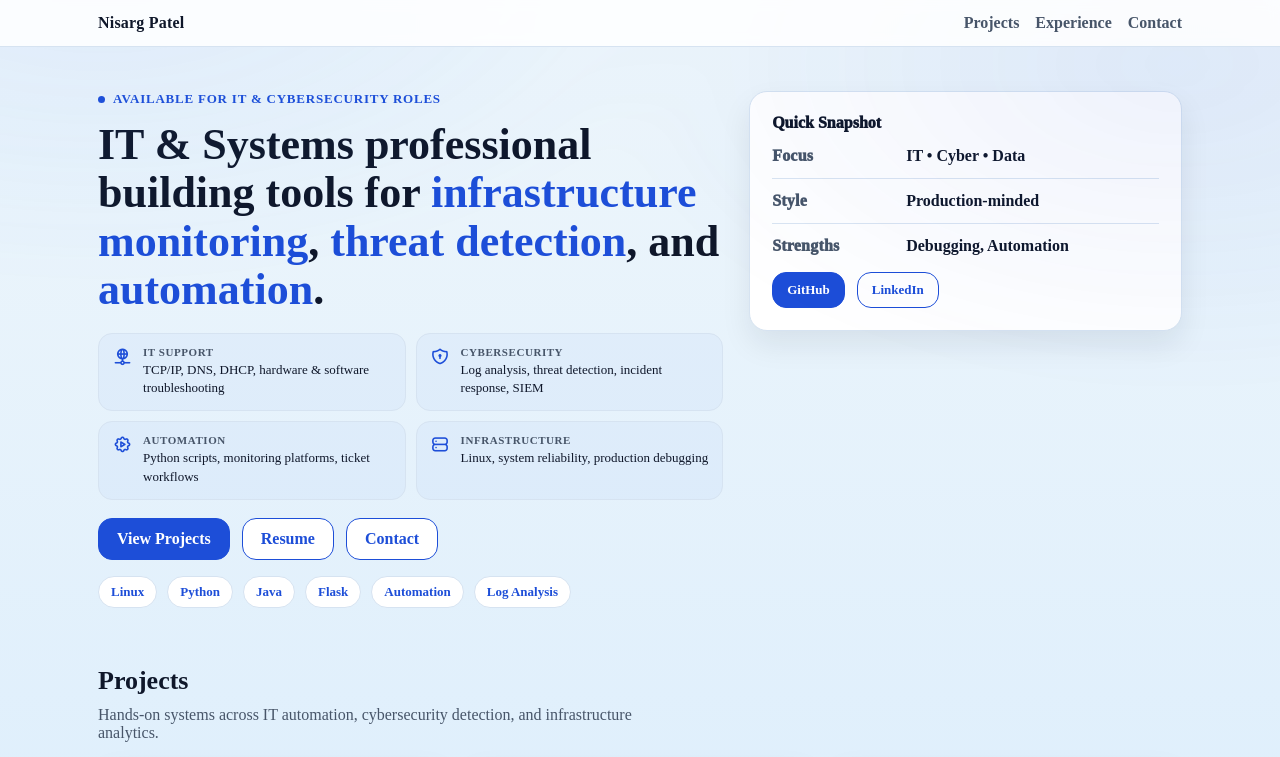
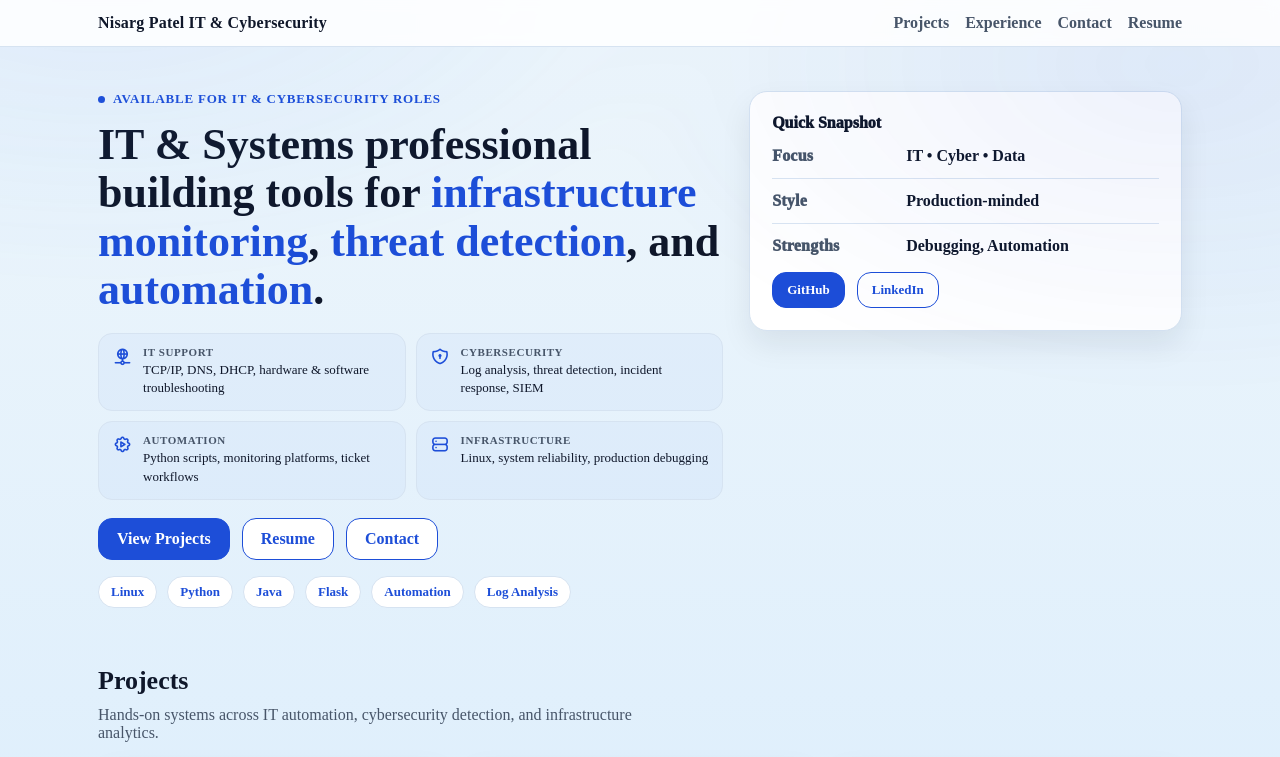
Before and after one commit to NisargPatel07/Portfolio, a plain HTML site: page index.html in a window 1280 px wide. Shown: the top 757 px of the page. Drawn offline with Linux system fonts and the light colour scheme.

Commit message:
commit10

```diff
--- a/index.html
+++ b/index.html
@@ -13,11 +13,15 @@
 
   <header class="nav">
     <div class="nav-inner">
-      <a class="logo" href="index.html">Nisarg Patel</a>
+      <a class="logo" href="index.html">
+        <span class="nav-name-text">Nisarg Patel</span>
+        <span class="nav-role">IT &amp; Cybersecurity</span>
+      </a>
       <nav class="links">
         <a href="#projects">Projects</a>
         <a href="#experience">Experience</a>
         <a href="#contact">Contact</a>
+        <a href="https://drive.google.com/file/d/1n1DseXzv4zYY5g4Ai50Xy3GOeUpTQkvm/view?usp=sharing" target="_blank" rel="noopener noreferrer" class="nav-resume">Resume</a>
       </nav>
     </div>
   </header>
```
